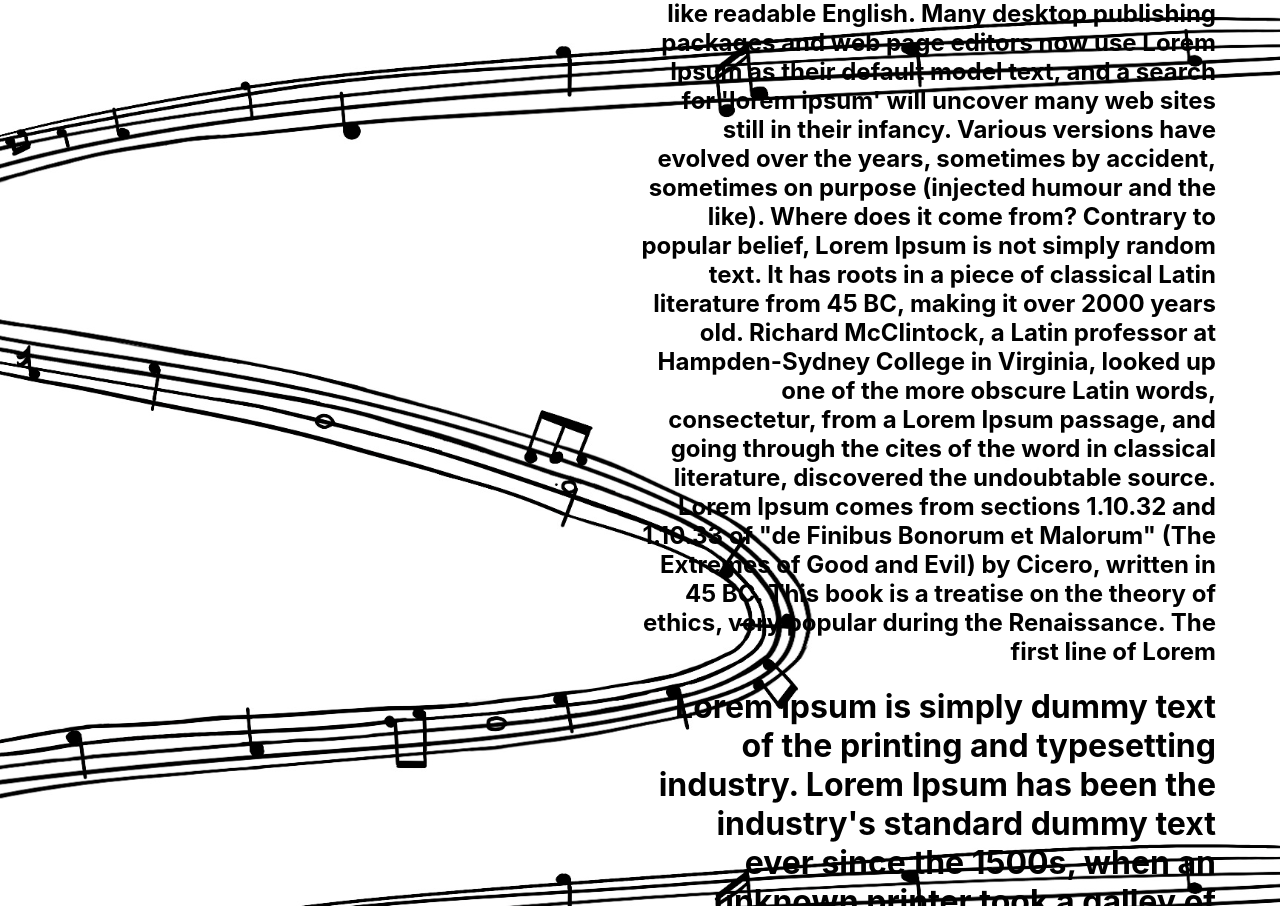
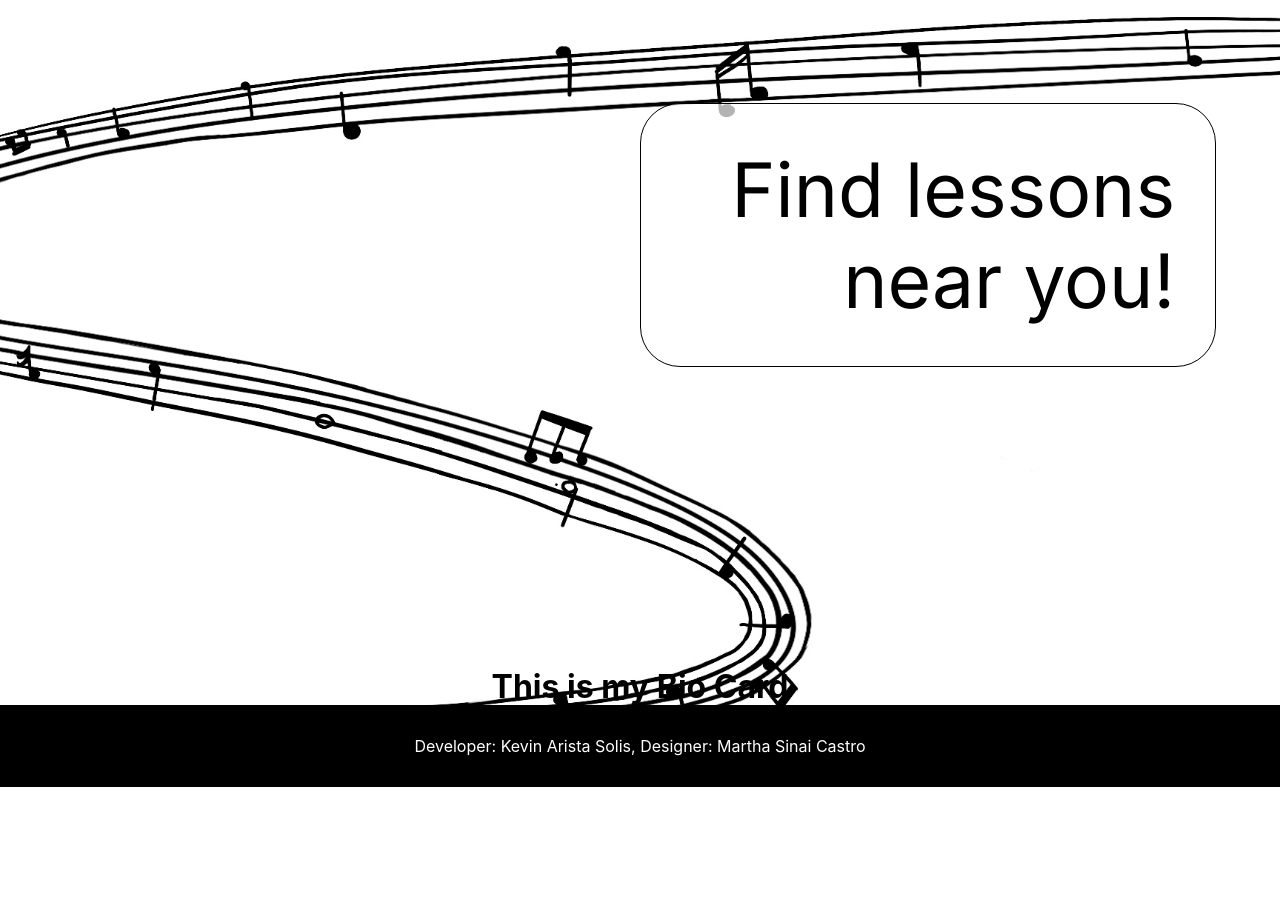
Before and after one commit to Kevin-Arista/ClassicalHub, a React (Create React App) app: page / in a window 1280 px wide. Shown: the part 1683-2589 px from the top of the page. After the commit the page ends 2470 px from the top, so only its background shows below. Built offline with nearby package versions, Linux system fonts and the light colour scheme; a web font is replaced by a local one.

Commit message:
created template bioCard and nested inside Home page

```diff
--- a/src/components/bioCard.js
+++ b/src/components/bioCard.js
@@ -0,0 +1,12 @@
+import React from "react";
+import "./bioCard.scss";
+
+function BioCard(props) {
+	return (
+		<div className="card-container">
+			<h1>This is my Bio Card</h1>
+		</div>
+	);
+}
+
+export default BioCard;
--- a/src/pages/home.css
+++ b/src/pages/home.css
@@ -38,7 +38,19 @@
 	text-underline-offset: 20px;
 	font-style: normal;
 }
-
+.banner {
+	font-family: "Inter", sans-serif;
+	font-optical-sizing: auto;
+	font-weight: 400;
+	font-size: 75px;
+	font-style: normal;
+	margin-bottom: 300px;
+	color: black;
+	background-color: rgba(255, 255, 255, 0.7);
+	border: black solid 1px;
+	border-radius: 40px;
+	padding: 40px;
+}
 .subheading {
 	margin-top: 80px;
 	font-family: "Inter", sans-serif;
--- a/src/pages/home.js
+++ b/src/pages/home.js
@@ -1,4 +1,5 @@
 import React from "react";
+import BioCard from "../components/bioCard";
 import "./home.css";
 
 function Home(props) {
@@ -14,69 +15,13 @@ function Home(props) {
 					</h1>
 				</div>
 
-				<h2>
-					Lorem Ipsum is simply dummy text of the printing and typesetting
-					industry. Lorem Ipsum has been the industry's standard dummy text ever
-					since the 1500s, when an unknown printer took a galley of type and
-					scrambled it to make a type specimen book. It has survived not only
-					five centuries, but also the leap into electronic typesetting,
-					remaining essentially unchanged. It was popularised in the 1960s with
-					the release of Letraset sheets containing Lorem Ipsum passages, and
-					more recently with desktop publishing software like Aldus PageMaker
-					including versions of Lorem Ipsum. Why do we use it? It is a long
-					established fact that a reader will be distracted by the readable
-					content of a page when looking at its layout. The point of using Lorem
-					Ipsum is that it has a more-or-less normal distribution of letters, as
-					opposed to using 'Content here, content here', making it look like
-					readable English. Many desktop publishing packages and web page
-					editors now use Lorem Ipsum as their default model text, and a search
-					for 'lorem ipsum' will uncover many web sites still in their infancy.
-					Various versions have evolved over the years, sometimes by accident,
-					sometimes on purpose (injected humour and the like). Where does it
-					come from? Contrary to popular belief, Lorem Ipsum is not simply
-					random text. It has roots in a piece of classical Latin literature
-					from 45 BC, making it over 2000 years old. Richard McClintock, a Latin
-					professor at Hampden-Sydney College in Virginia, looked up one of the
-					more obscure Latin words, consectetur, from a Lorem Ipsum passage, and
-					going through the cites of the word in classical literature,
-					discovered the undoubtable source. Lorem Ipsum comes from sections
-					1.10.32 and 1.10.33 of "de Finibus Bonorum et Malorum" (The Extremes
-					of Good and Evil) by Cicero, written in 45 BC. This book is a treatise
-					on the theory of ethics, very popular during the Renaissance. The
-					first line of Lorem
-				</h2>
-				<h1>
-					Lorem Ipsum is simply dummy text of the printing and typesetting
-					industry. Lorem Ipsum has been the industry's standard dummy text ever
-					since the 1500s, when an unknown printer took a galley of type and
-					scrambled it to make a type specimen book. It has survived not only
-					five centuries, but also the leap into electronic typesetting,
-					remaining essentially unchanged. It was popularised in the 1960s with
-					the release of Letraset sheets containing Lorem Ipsum passages, and
-					more recently with desktop publishing software like Aldus PageMaker
-					including versions of Lorem Ipsum. Why do we use it? It is a long
-					established fact that a reader will be distracted by the readable
-					content of a page when looking at its layout. The point of using Lorem
-					Ipsum is that it has a more-or-less normal distribution of letters, as
-					opposed to using 'Content here, content here', making it look like
-					readable English. Many desktop publishing packages and web page
-					editors now use Lorem Ipsum as their default model text, and a search
-					for 'lorem ipsum' will uncover many web sites still in their infancy.
-					Various versions have evolved over the years, sometimes by accident,
-					sometimes on purpose (injected humour and the like). Where does it
-					come from? Contrary to popular belief, Lorem Ipsum is not simply
-					random text. It has roots in a piece of classical Latin literature
-					from 45 BC, making it over 2000 years old. Richard McClintock, a Latin
-					professor at Hampden-Sydney College in Virginia, looked up one of the
-					more obscure Latin words, consectetur, from a Lorem Ipsum passage, and
-					going through the cites of the word in classical literature,
-					discovered the undoubtable source. Lorem Ipsum comes from sections
-					1.10.32 and 1.10.33 of "de Finibus Bonorum et Malorum" (The Extremes
-					of Good and Evil) by Cicero, written in 45 BC. This book is a treatise
-					on the theory of ethics, very popular during the Renaissance. The
-					first line of Lorem
-				</h1>
+				<div className="banners-container">
+					<h1 className="banner">Explore your musical interest!</h1>
+
+					<h1 className="banner">Find lessons near you!</h1>
+				</div>
 			</div>
+			<BioCard></BioCard>
 		</div>
 	);
 }
```
Also changed, not shown: src/components/bioCard.css (deleted), src/components/bioCard.scss (added).
